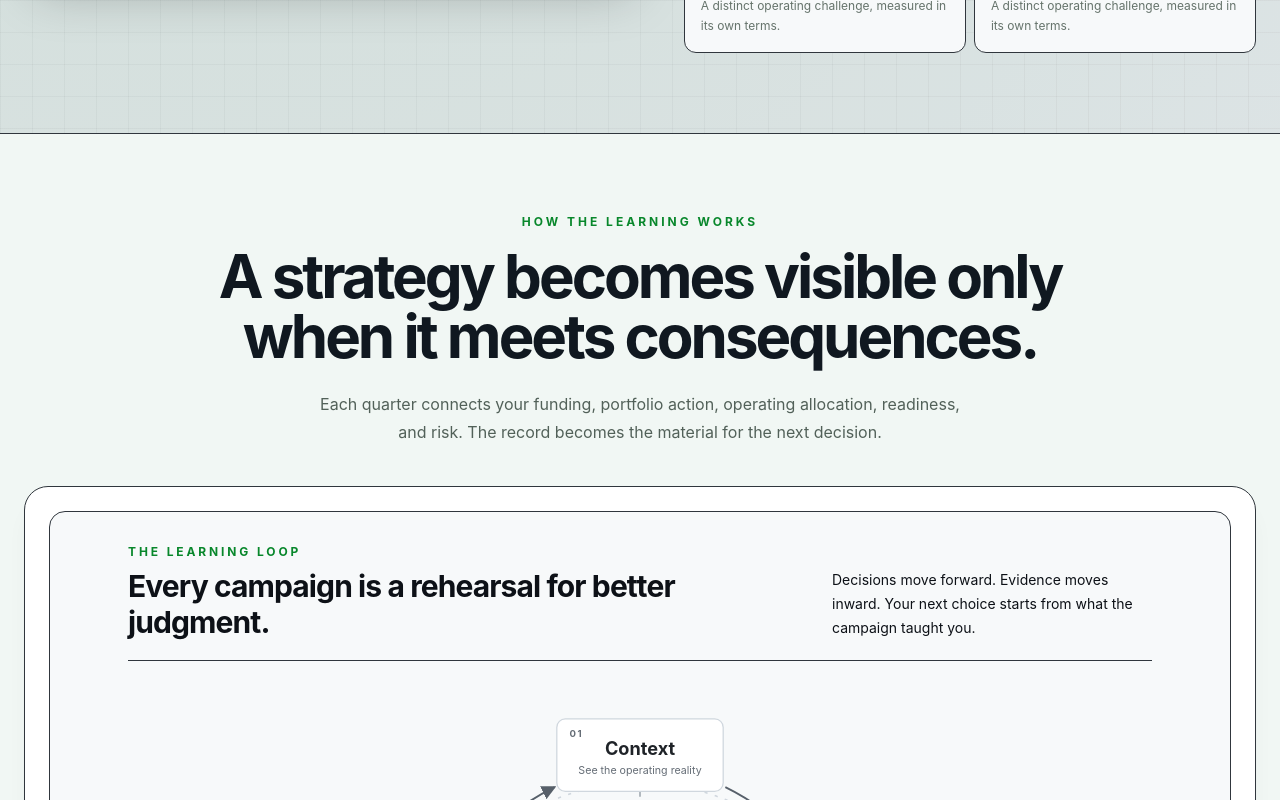
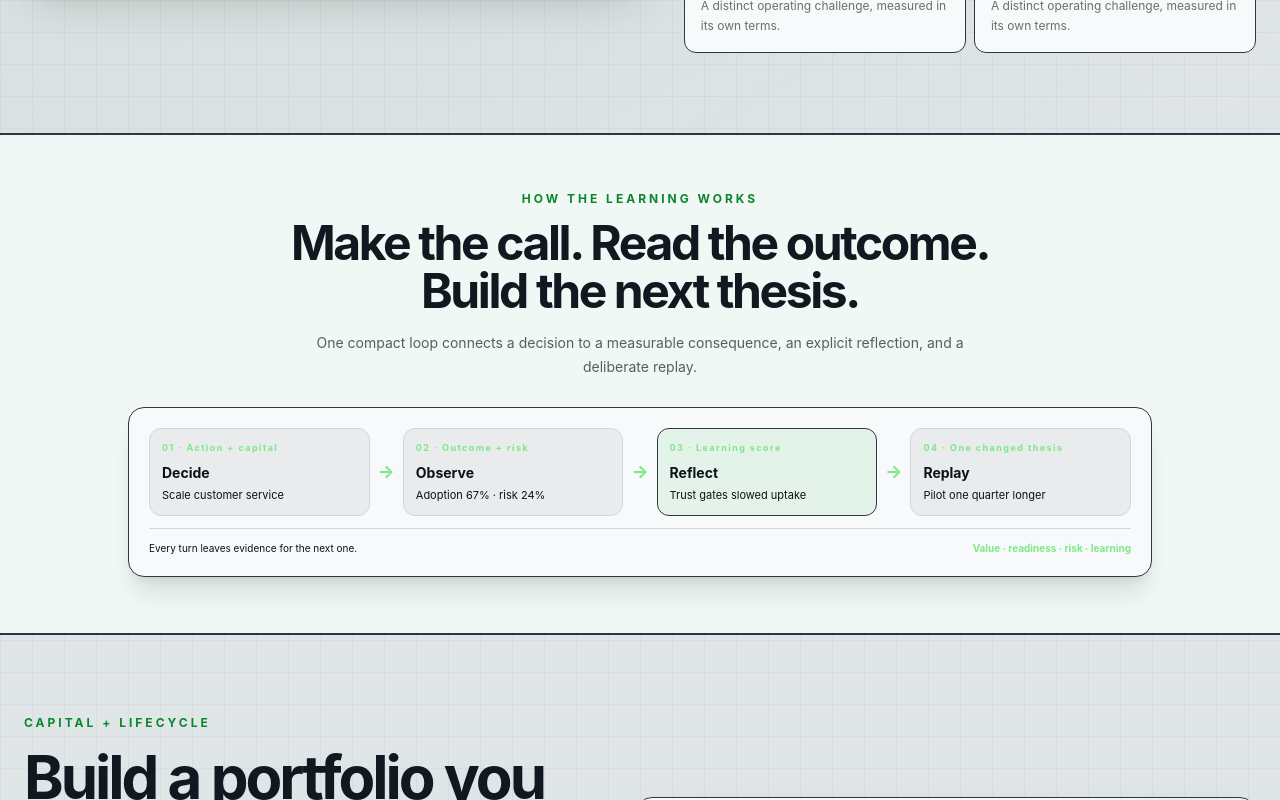
Before and after one commit to irfan1476/aisim, a Next.js app: page / in a window 1280 px wide. Shown: the part 1760-2560 px from the top of the page. Built offline with nearby package versions, Linux system fonts and the light colour scheme.

Commit message:
Condense homepage learning loop

```diff
--- a/app/page.tsx
+++ b/app/page.tsx
@@ -3,7 +3,6 @@
 import { ArrowRight, BarChart3, FileText, GitBranch, History, RefreshCw, ShieldCheck, Sparkles, Target } from "lucide-react";
 import { useEffect, useState } from "react";
 import Game from "../components/Game";
-import LearningLoopVisual from "../components/LearningLoopVisual";
 import CampaignEvidenceReplayVisual from "../components/CampaignEvidenceReplayVisual";
 import HomepageVisualPanels from "../components/HomepageVisualPanels";
 import { hasCampaignProgress, readPersistedGameState } from "../lib/game/persistence";
@@ -99,13 +98,17 @@ export default function Home() {
         </div>
       </section>
 
-      <section id="how-it-works" className="scroll-mt-24 bg-[#f1f7f4]">
-        <div className="mx-auto max-w-7xl px-6 py-20 text-center">
+      <section id="how-it-works" className="scroll-mt-24 border-y border-[#c8d4ce] bg-[#f1f7f4]">
+        <div className="mx-auto max-w-7xl px-6 py-12 text-center md:py-14">
           <Eyebrow>How the learning works</Eyebrow>
-          <h2 className="mx-auto mt-4 max-w-4xl text-4xl font-bold tracking-[-.05em] text-[#101820] md:text-6xl">A strategy becomes visible only when it meets consequences.</h2>
-          <p className="mx-auto mt-6 max-w-2xl text-base leading-7 text-[#526159]">Each quarter connects your funding, portfolio action, operating allocation, readiness, and risk. The record becomes the material for the next decision.</p>
-          <div className="mt-10 overflow-hidden rounded-3xl border border-[#c9d6cf] bg-white p-3 text-left shadow-xl shadow-[#0d1117]/5 sm:p-6"><LearningLoopVisual /></div>
-          <div className="mx-auto mt-8 grid max-w-5xl gap-3 text-left md:grid-cols-4">{[["01", "Set context", "Choose the world and campaign purse."], ["02", "Make the call", "Set action, capital, and operating mix."], ["03", "Read evidence", "See outcome, risk, and value move."], ["04", "Adapt", "Record the learning and replay."]].map(([number, title, copy]) => <article key={number} className="rounded-xl border border-[#c9d6cf] bg-white p-4"><p className="text-[10px] font-bold tracking-[.18em] text-[#08872b]">{number}</p><h3 className="mt-3 font-bold text-[#16221b]">{title}</h3><p className="mt-1 text-xs leading-5 text-[#5b6a62]">{copy}</p></article>)}</div>
+          <h2 className="mx-auto mt-3 max-w-3xl text-3xl font-bold tracking-[-.05em] text-[#101820] md:text-5xl">Make the call. Read the outcome. Build the next thesis.</h2>
+          <p className="mx-auto mt-4 max-w-2xl text-sm leading-6 text-[#526159]">One compact loop connects a decision to a measurable consequence, an explicit reflection, and a deliberate replay.</p>
+          <div className="mx-auto mt-7 max-w-5xl rounded-2xl border border-[#30363d] bg-[#0d1117] p-4 text-left text-white shadow-xl shadow-[#0d1117]/10 sm:p-5">
+            <div className="grid gap-2 md:grid-cols-[1fr_auto_1fr_auto_1fr_auto_1fr] md:items-stretch">
+              {[["01", "Decide", "Action + capital", "Scale customer service"], ["02", "Observe", "Outcome + risk", "Adoption 67% · risk 24%"], ["03", "Reflect", "Learning score", "Trust gates slowed uptake"], ["04", "Replay", "One changed thesis", "Pilot one quarter longer"]].map(([number, title, label, detail], index) => <div key={title} className="contents"><article className={`rounded-xl border p-3 ${index === 2 ? "border-[#3fb950]/60 bg-[#3fb950]/10" : "border-white/10 bg-white/5"}`}><p className="text-[9px] font-bold tracking-[.16em] text-[#7ee787]">{number} · {label}</p><h3 className="mt-2 text-sm font-bold">{title}</h3><p className="mt-1 text-[11px] leading-4 text-white/55">{detail}</p></article>{index < 3 && <div className="hidden self-center text-center text-lg font-bold text-[#7ee787] md:block">→</div>}</div>)}
+            </div>
+            <div className="mt-3 flex items-center justify-between gap-3 border-t border-white/10 pt-3 text-[10px] text-white/45"><span>Every turn leaves evidence for the next one.</span><span className="font-bold text-[#7ee787]">Value · readiness · risk · learning</span></div>
+          </div>
         </div>
       </section>
 
```
